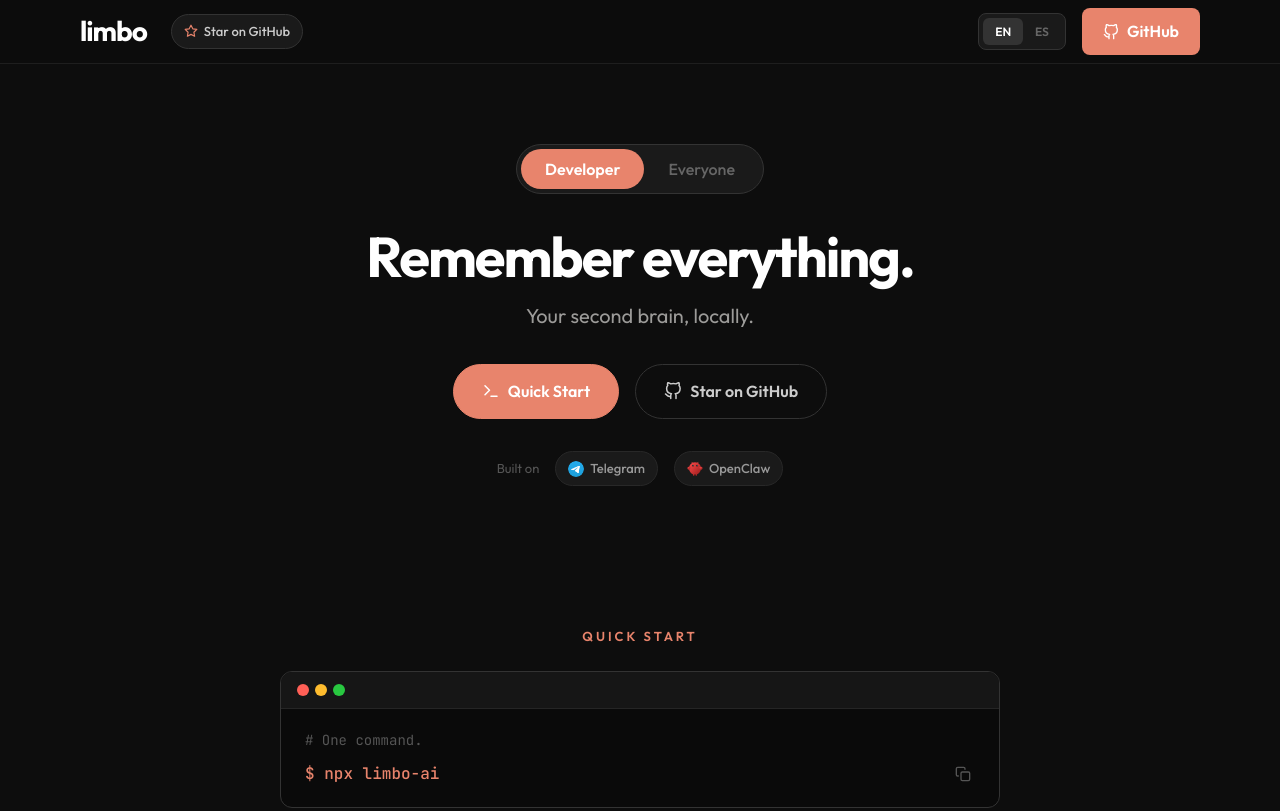
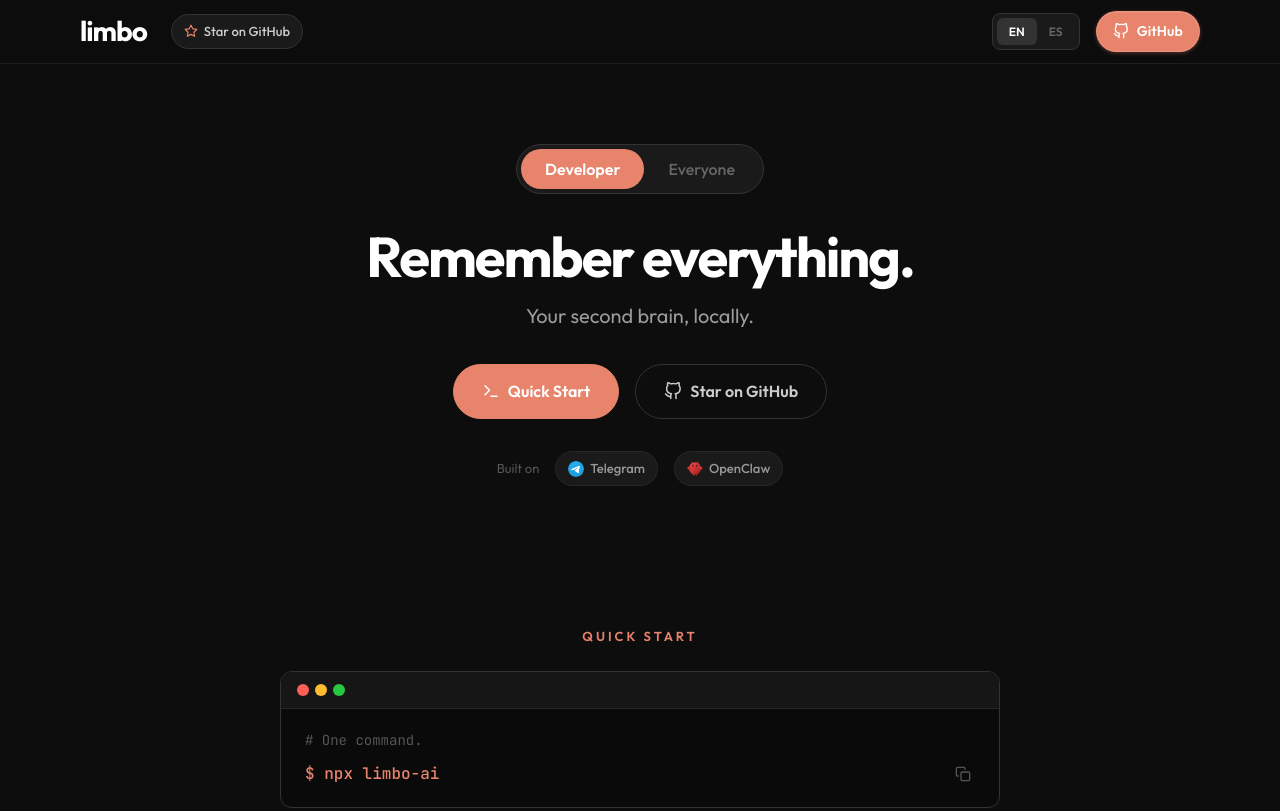
Before and after one commit to TomasWard1/limbo, a website: page web/index.html in a window 1280 px wide. Shown: the top 811 px of the page. Drawn offline with Linux system fonts and the light colour scheme; no server answers.

Commit message:
fix: header button polish - remove duplicate star, improve nav GitHub button
- Remove &#9733; unicode star from renderStars() - the SVG star in star-badge
  markup already covers the visual; dynamically injected star was duplicating it
- Restyle .btn-nav: pill shape (border-radius pill), smaller 14px font to fit
  nav, subtle rgba border highlight, orange-tinted box-shadow with depth, and
  hover lift + active press states for a polished professional feel

LIM-81

Co-Authored-By: Paperclip <noreply@paperclip.ing>

```diff
--- a/web/css/styles.css
+++ b/web/css/styles.css
@@ -216,18 +216,26 @@ button {
   align-items: center;
   gap: 8px;
   font-family: var(--font);
-  font-size: 16px;
+  font-size: 14px;
   font-weight: 600;
-  border-radius: var(--r-sm);
-  padding: 10px 20px;
+  letter-spacing: 0.01em;
+  border-radius: var(--r-pill);
+  padding: 8px 16px;
   background: var(--accent);
   color: var(--text);
-  border: 1px solid transparent;
-  transition: background-color 150ms ease;
+  border: 1px solid rgba(255,255,255,0.12);
+  box-shadow: 0 1px 4px rgba(232,132,108,0.35), inset 0 1px 0 rgba(255,255,255,0.1);
+  transition: background-color 150ms ease, box-shadow 150ms ease, transform 150ms ease;
   cursor: pointer;
 }
 .btn-nav:hover {
   background: var(--accent-hover);
+  box-shadow: 0 3px 10px rgba(232,132,108,0.4), inset 0 1px 0 rgba(255,255,255,0.1);
+  transform: translateY(-1px);
+}
+.btn-nav:active {
+  transform: translateY(0);
+  box-shadow: 0 1px 2px rgba(232,132,108,0.2), inset 0 1px 0 rgba(255,255,255,0.1);
 }
 
 /* ============================================================
--- a/web/index.html
+++ b/web/index.html
@@ -834,7 +834,7 @@
   function renderStars(n) {
     var el = document.getElementById('starCount');
     if (n > 0) {
-      el.innerHTML = '<span data-lang="en">&#9733; ' + n + ' stars</span><span data-lang="es">&#9733; ' + n + ' favoritos</span>';
+      el.innerHTML = '<span data-lang="en">' + n + ' stars</span><span data-lang="es">' + n + ' favoritos</span>';
     }
   }
 
```
